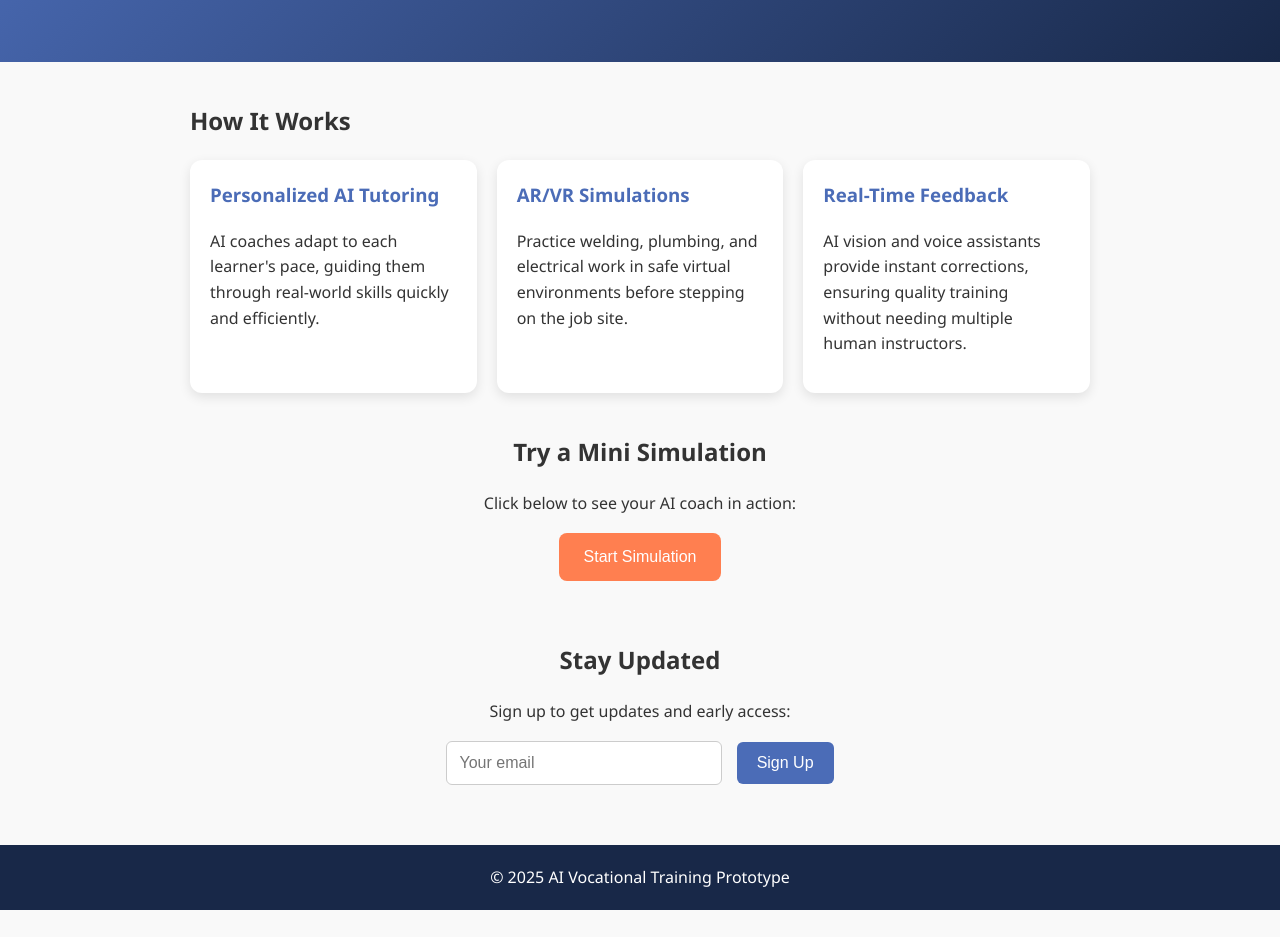
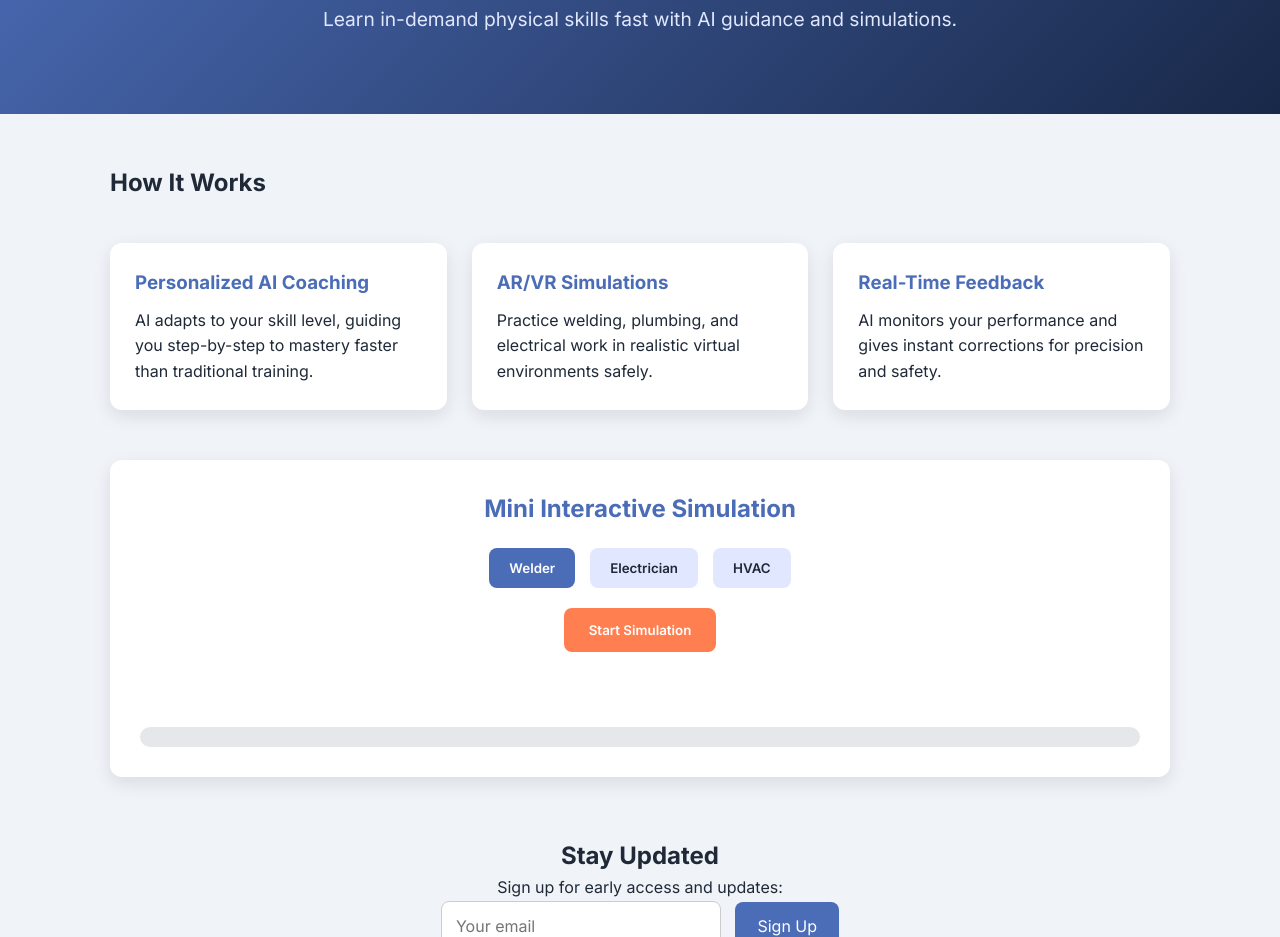
Before and after one commit to Pritiks23/AI-retaining, a plain HTML site: page index.html in a window 1280 px wide. Shown: the part 163-1100 px from the top of the page. Before the commit the page ends 1073 px from the top, so only its background shows below. Drawn offline with Linux system fonts and the light colour scheme.

Commit message:
Update index.html

```diff
--- a/index.html
+++ b/index.html
@@ -3,133 +3,77 @@
 <head>
   <meta charset="UTF-8">
   <meta name="viewport" content="width=device-width, initial-scale=1.0">
-  <title>AI Vocational Training Prototype</title>
+  <title>AI Vocational Training Dashboard</title>
+  <link href="https://fonts.googleapis.com/css2?family=Inter:wght@400;600;700&display=swap" rel="stylesheet">
   <style>
-    body {
-      font-family: 'Segoe UI', sans-serif;
-      margin: 0;
-      padding: 0;
-      line-height: 1.6;
-      color: #333;
-      background: #f9f9f9;
-    }
-    header {
-      background: linear-gradient(135deg, #4b6cb7, #182848);
-      color: white;
-      text-align: center;
-      padding: 60px 20px;
-    }
-    header h1 {
-      margin: 0;
-      font-size: 2.5rem;
-    }
-    header p {
-      margin: 10px 0 0;
-      font-size: 1.2rem;
-    }
-    section {
-      max-width: 900px;
-      margin: 40px auto;
-      padding: 0 20px;
-    }
-    .features {
-      display: grid;
-      grid-template-columns: repeat(auto-fit, minmax(280px, 1fr));
-      gap: 20px;
-      margin-top: 20px;
-    }
-    .feature {
-      background: white;
-      padding: 20px;
-      border-radius: 12px;
-      box-shadow: 0 4px 12px rgba(0,0,0,0.1);
-      transition: transform 0.2s ease;
-    }
-    .feature:hover {
-      transform: translateY(-5px);
-    }
-    .feature h3 {
-      margin-top: 0;
-      color: #4b6cb7;
-    }
-    .cta {
-      text-align: center;
-      margin: 60px 0;
-    }
-    .cta input[type="email"] {
-      padding: 12px;
-      width: 250px;
-      border-radius: 6px;
-      border: 1px solid #ccc;
-      margin-right: 10px;
-      font-size: 1rem;
-    }
-    .cta button {
-      padding: 12px 20px;
-      font-size: 1rem;
-      border: none;
-      border-radius: 6px;
-      background: #4b6cb7;
-      color: white;
-      cursor: pointer;
-    }
-    .simulation {
-      text-align: center;
-      margin-top: 40px;
-    }
-    .simulation button {
-      padding: 15px 25px;
-      font-size: 1rem;
-      border: none;
-      border-radius: 8px;
-      background: #ff7f50;
-      color: white;
-      cursor: pointer;
-    }
-    footer {
-      text-align: center;
-      padding: 20px;
-      background: #182848;
-      color: white;
-    }
+    * { box-sizing: border-box; margin: 0; padding: 0; font-family: 'Inter', sans-serif; }
+    body { background: #f0f4f8; color: #1f2937; line-height: 1.6; }
+    header { background: linear-gradient(135deg,#4b6cb7,#182848); color:white; text-align:center; padding:80px 20px; }
+    header h1 { font-size:2.8rem; margin-bottom:15px; }
+    header p { font-size:1.2rem; color:#e0e7ff; }
+    section { max-width:1100px; margin:50px auto; padding:0 20px; }
+    .features { display:grid; grid-template-columns:repeat(auto-fit,minmax(280px,1fr)); gap:25px; margin-top:40px; }
+    .feature { background:white; padding:25px; border-radius:12px; box-shadow:0 6px 18px rgba(0,0,0,0.1); transition:transform 0.3s ease; }
+    .feature:hover { transform:translateY(-5px); }
+    .feature h3 { color:#4b6cb7; margin-bottom:10px; }
+    .simulation { background:white; padding:30px; border-radius:12px; box-shadow:0 6px 18px rgba(0,0,0,0.1); margin-top:50px; text-align:center; }
+    .simulation h2 { margin-bottom:20px; color:#4b6cb7; }
+    .trades { display:flex; justify-content:center; gap:15px; flex-wrap:wrap; margin-bottom:20px; }
+    .trade-btn { padding:12px 20px; border:none; border-radius:8px; background:#e0e7ff; color:#1f2937; cursor:pointer; font-weight:600; transition:0.2s; }
+    .trade-btn:hover, .trade-btn.active { background:#4b6cb7; color:white; }
+    .sim-output { margin-top:20px; font-size:1.1rem; font-weight:600; min-height:40px; }
+    .progress-bar { width:100%; background:#e5e7eb; border-radius:10px; overflow:hidden; margin-top:15px; height:20px; }
+    .progress { height:100%; width:0%; background:#4b6cb7; border-radius:10px; transition:width 0.4s ease; }
+    .cta { text-align:center; margin:60px 0; }
+    .cta input[type="email"] { padding:14px; width:280px; border-radius:8px; border:1px solid #ccc; margin-right:10px; font-size:1rem; }
+    .cta button { padding:14px 22px; font-size:1rem; border:none; border-radius:8px; background:#4b6cb7; color:white; cursor:pointer; transition:0.2s; }
+    .cta button:hover { background:#3746a0; }
+    footer { text-align:center; padding:25px; background:#182848; color:white; }
   </style>
 </head>
 <body>
   <header>
-    <h1>Retraining Workers for the AI Economy</h1>
-    <p>AI-powered vocational training for welders, electricians, HVAC techs, and more.</p>
+    <h1>AI Vocational Training Dashboard</h1>
+    <p>Learn in-demand physical skills fast with AI guidance and simulations.</p>
   </header>
 
   <section>
     <h2>How It Works</h2>
     <div class="features">
       <div class="feature">
-        <h3>Personalized AI Tutoring</h3>
-        <p>AI coaches adapt to each learner's pace, guiding them through real-world skills quickly and efficiently.</p>
+        <h3>Personalized AI Coaching</h3>
+        <p>AI adapts to your skill level, guiding you step-by-step to mastery faster than traditional training.</p>
       </div>
       <div class="feature">
         <h3>AR/VR Simulations</h3>
-        <p>Practice welding, plumbing, and electrical work in safe virtual environments before stepping on the job site.</p>
+        <p>Practice welding, plumbing, and electrical work in realistic virtual environments safely.</p>
       </div>
       <div class="feature">
         <h3>Real-Time Feedback</h3>
-        <p>AI vision and voice assistants provide instant corrections, ensuring quality training without needing multiple human instructors.</p>
+        <p>AI monitors your performance and gives instant corrections for precision and safety.</p>
       </div>
     </div>
 
     <div class="simulation">
-      <h2>Try a Mini Simulation</h2>
-      <p>Click below to see your AI coach in action:</p>
-      <button onclick="startSimulation()">Start Simulation</button>
-      <p id="simOutput" style="margin-top:20px; font-weight:bold;"></p>
+      <h2>Mini Interactive Simulation</h2>
+      <div class="trades">
+        <button class="trade-btn active" onclick="selectTrade('Welder', this)">Welder</button>
+        <button class="trade-btn" onclick="selectTrade('Electrician', this)">Electrician</button>
+        <button class="trade-btn" onclick="selectTrade('HVAC Technician', this)">HVAC</button>
+      </div>
+      <button onclick="startSimulation()" style="padding:14px 25px; background:#ff7f50; color:white; border:none; border-radius:8px; cursor:pointer; font-weight:600;">Start Simulation</button>
+      <div class="sim-output" id="simOutput"></div>
+      <div class="progress-bar">
+        <div class="progress" id="progress"></div>
+      </div>
     </div>
 
     <div class="cta">
       <h2>Stay Updated</h2>
-      <p>Sign up to get updates and early access:</p>
+      <p>Sign up for early access and updates:</p>
       <input type="email" placeholder="Your email" id="email">
       <button onclick="signup()">Sign Up</button>
-      <p id="signupMsg" style="margin-top:15px; font-weight:bold;"></p>
+      <p id="signupMsg" style="margin-top:15px; font-weight:600;"></p>
     </div>
   </section>
 
@@ -138,19 +82,51 @@
   </footer>
 
   <script>
+    let selectedTrade = 'Welder';
+
+    function selectTrade(trade, btn) {
+      selectedTrade = trade;
+      document.querySelectorAll('.trade-btn').forEach(b => b.classList.remove('active'));
+      btn.classList.add('active');
+      document.getElementById('simOutput').textContent = '';
+      document.getElementById('progress').style.width = '0%';
+    }
+
     function startSimulation() {
-      const messages = [
-        "👋 Hi! I'm your AI coach.",
-        "Let's practice welding today.",
-        "Remember to hold the torch at a 45° angle.",
-        "Great! You're improving already.",
-        "Simulation complete. You're ready for the next challenge!"
-      ];
+      const steps = {
+        'Welder': [
+          "👋 Welcome, Welder! Let's practice welding today.",
+          "Hold the torch at a 45° angle.",
+          "Keep the weld bead steady along the joint.",
+          "Good job! Check your alignment.",
+          "Simulation complete. You're ready for the next challenge!"
+        ],
+        'Electrician': [
+          "👋 Welcome, Electrician! Let's wire a basic circuit.",
+          "Identify the positive and negative terminals.",
+          "Connect wires carefully, following the diagram.",
+          "Double-check all connections for safety.",
+          "Simulation complete. You're ready for the next challenge!"
+        ],
+        'HVAC Technician': [
+          "👋 Welcome, HVAC Tech! Let's inspect a heating system.",
+          "Check the thermostat and power supply.",
+          "Inspect ducts and filter conditions.",
+          "Ensure airflow and temperature are correct.",
+          "Simulation complete. You're ready for the next challenge!"
+        ]
+      };
+
+      const messages = steps[selectedTrade];
       let i = 0;
-      const output = document.getElementById("simOutput");
-      output.textContent = "";
+      const output = document.getElementById('simOutput');
+      const progress = document.getElementById('progress');
+      output.textContent = '';
+      progress.style.width = '0%';
+
       const interval = setInterval(() => {
         output.textContent = messages[i];
+        progress.style.width = `${((i+1)/messages.length)*100}%`;
         i++;
         if (i >= messages.length) clearInterval(interval);
       }, 1500);
```
